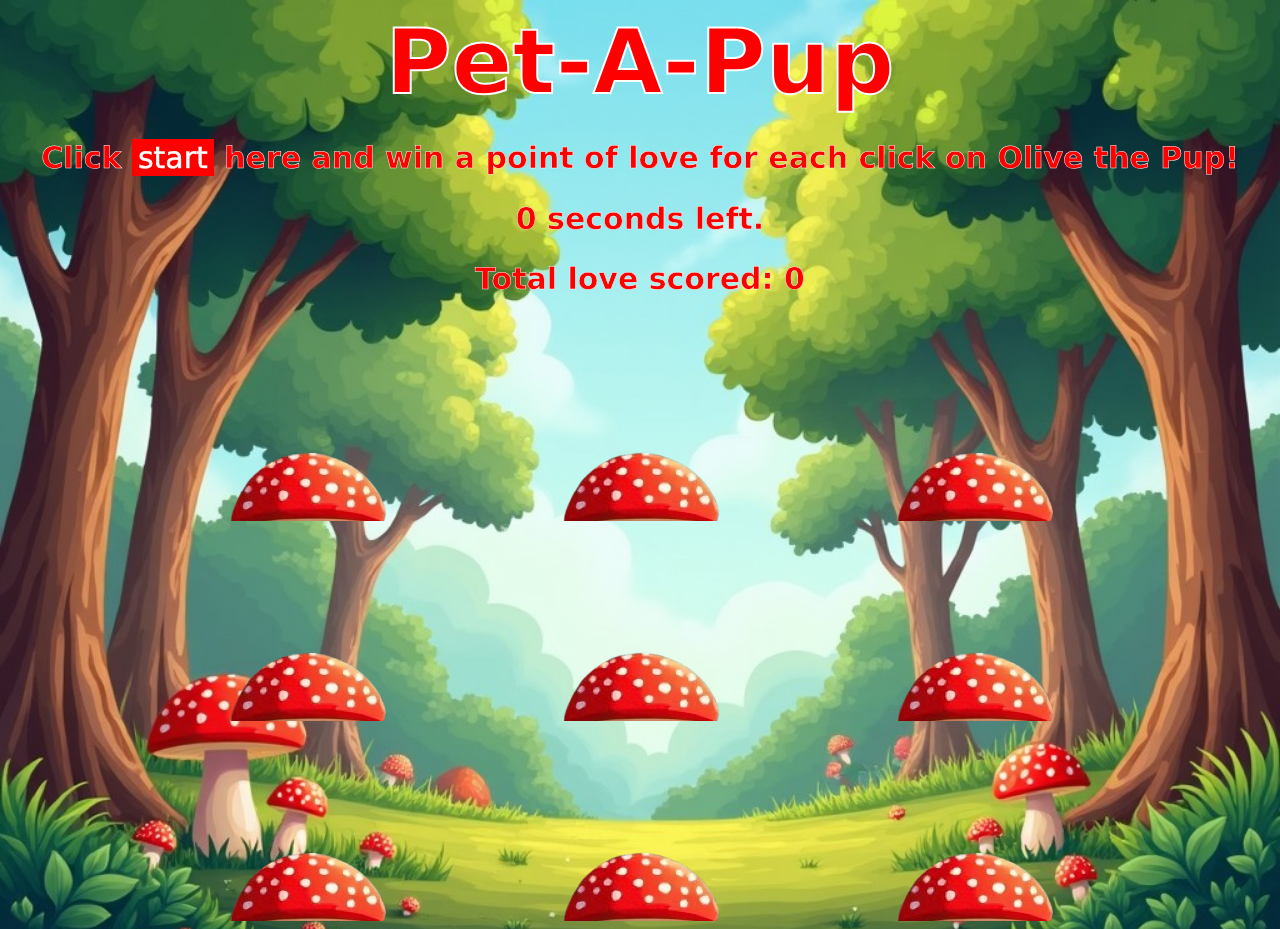
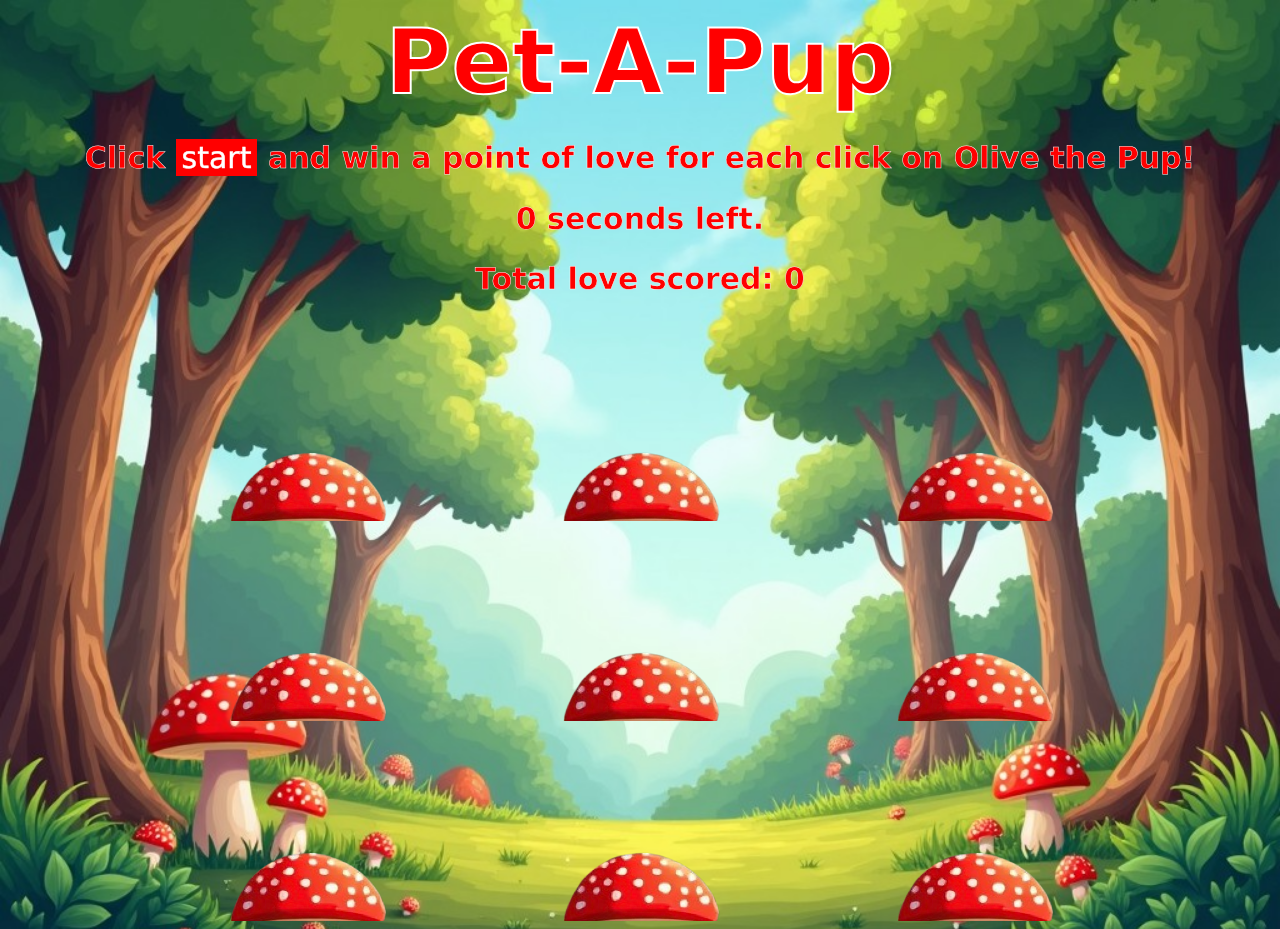
Before and after one commit to ultindigo/pet-a-pup, a website built with Parcel: page index.html in a window 1280 px wide. Built offline with nearby package versions, Linux system fonts and the light colour scheme.

Commit message:
Update index.html

```diff
--- a/index.html
+++ b/index.html
@@ -6,7 +6,7 @@
     <h1 id="title">Pet-A-Pup</h1>
     <div>
       <div>
-        <h2>Click <button id="start">start</button> here and win a point of love for each click on Olive the Pup!</h2>
+        <h2>Click <button id="start">start</button> and win a point of love for each click on Olive the Pup!</h2>
       </div>
       <div>
         <h2><span id="timer">0</span> seconds left.</h2>
```
